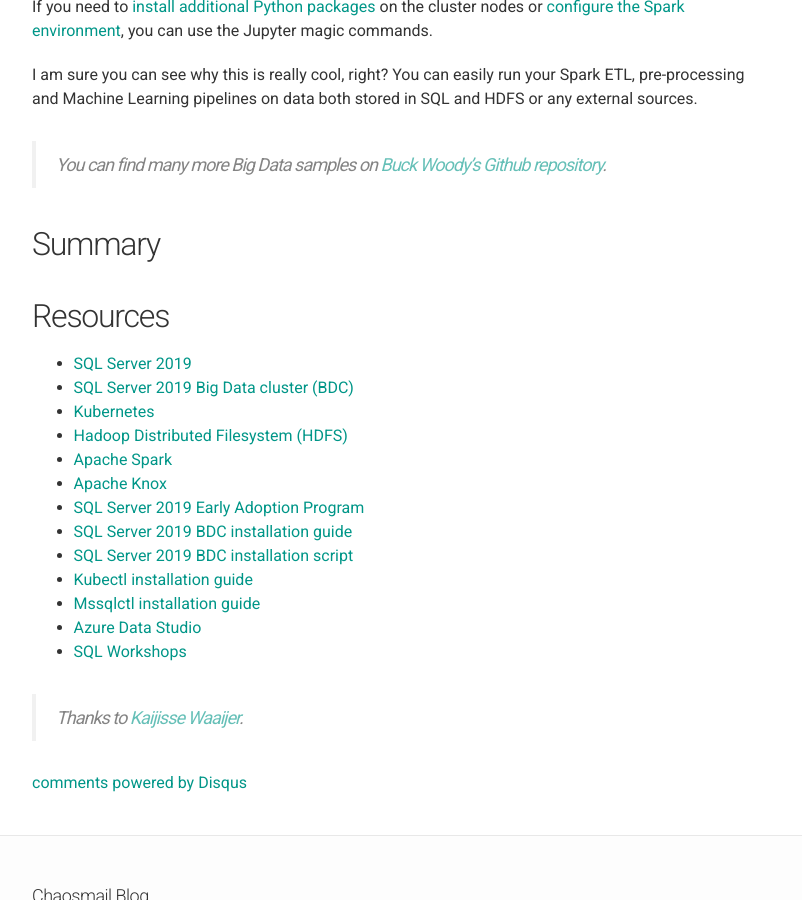
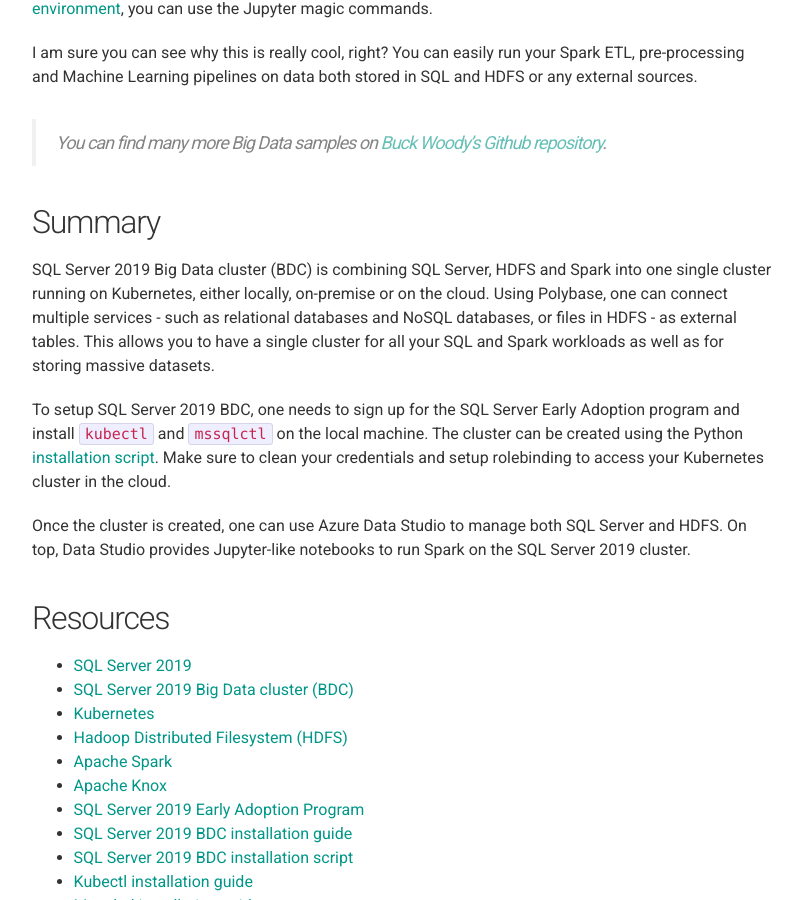
Before and after one commit to chaosmail/chaosmail.github.com, a Jekyll site: the page built from _posts/2019-02-01-getting-started-with-sql2019.md, in a window 1280 px wide and 900 px high, scrolled down 11267 px. Shown: the whole window, without its empty margins (238-1040 px from the left). Built offline with Jekyll 4.4.1, drawn with Linux system fonts in a browser that asks for light colours; nearby versions of some CDN libraries; comment, search, counter and statistics services are not loaded.

Commit message:
add summary (#9)

````diff
--- a/_posts/2019-02-01-getting-started-with-sql2019.md
+++ b/_posts/2019-02-01-getting-started-with-sql2019.md
@@ -163,8 +163,9 @@
 Now, we can go ahead and create the AKS cluster.
 
 ```sh
-$ az aks create --name $CLUSTER_NAME --resource-group $GROUP_NAME --generate-ssh-keys \
-    --node-vm-size $VM_SIZE --node-count $AKS_NODE_COUNT --kubernetes-version $KUBERNETES_VERSION
+$ az aks create --name $CLUSTER_NAME --resource-group $GROUP_NAME \
+    --generate-ssh-keys --node-vm-size $VM_SIZE \
+    --node-count $AKS_NODE_COUNT --kubernetes-version $KUBERNETES_VERSION
 ```
 
 If you run this script for the first time, you can skip the following step. However, if you create multiple AKS clusters with the same name, you first need to clean the credentials.
@@ -281,7 +282,11 @@
 
 ## Summary
 
+SQL Server 2019 Big Data cluster (BDC) is combining SQL Server, HDFS and Spark into one single cluster running on Kubernetes, either locally, on-premise or on the cloud. Using Polybase, one can connect multiple services - such as relational databases and NoSQL databases, or files in HDFS - as external tables. This allows you to have a single cluster for all your SQL and Spark workloads as well as for storing massive datasets.
 
+To setup SQL Server 2019 BDC, one needs to sign up for the SQL Server Early Adoption program and install `kubectl` and `mssqlctl` on the local machine. The cluster can be created using the Python [installation script][sql-server-2019-deploy-bigdata-github]. Make sure to clean your credentials and setup rolebinding to access your Kubernetes cluster in the cloud.
+
+Once the cluster is created, one can use Azure Data Studio to manage both SQL Server and HDFS. On top, Data Studio provides Jupyter-like notebooks to run Spark on the SQL Server 2019 cluster.
 
 ## Resources
 
````
